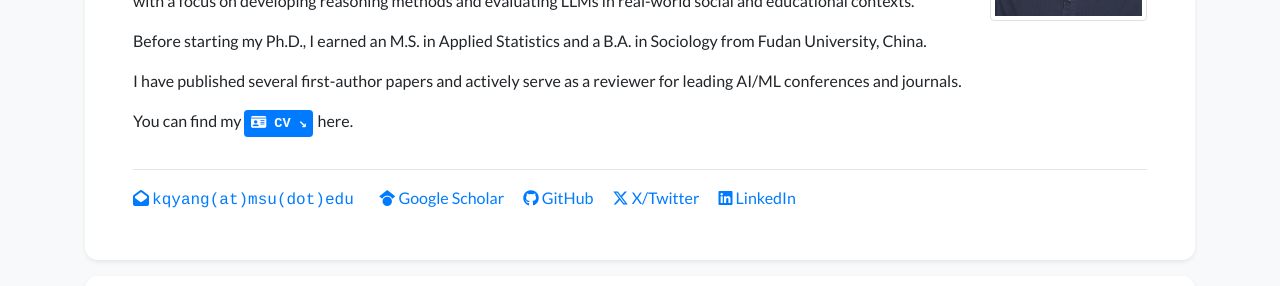
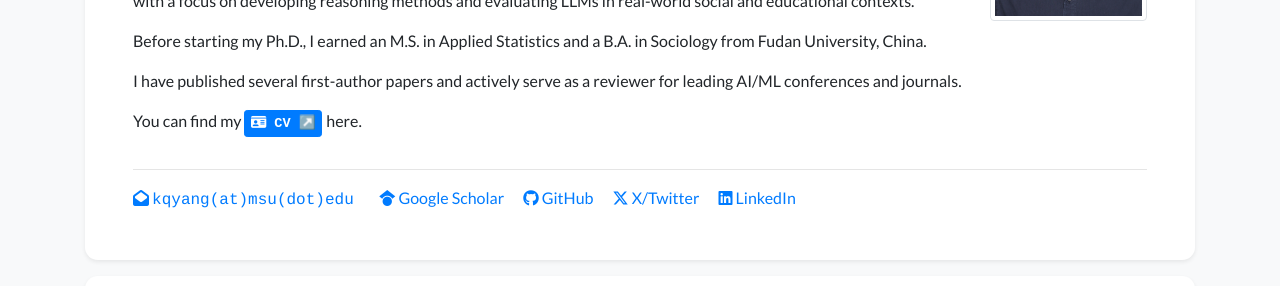
Before and after one commit to KorbinY/korbiny.github.io, a Jekyll site: the page built from index.html, in a window 1280 px wide. Shown: the part 307-593 px from the top of the page. Built offline with Jekyll 4.4.1, drawn with Linux system fonts in a browser that asks for light colours; nearby versions of some CDN libraries; a style sheet for code colours, icons or effects is not loaded.

Commit message:
update bio button function

```diff
--- a/_data/profile.yml
+++ b/_data/profile.yml
@@ -35,7 +35,7 @@ short_bio: >-
     I have published several first-author papers and actively serve as a reviewer for leading AI/ML conferences and journals.
   </p>
   <p>
-    You can find my <a href="/assets/files/My_CV_New.pdf" target="_blank" class="btn btn-sm btn-primary align-baseline" style="padding:0.1em 0.4em;font-size:0.85em;"><i class="fa-solid fa-id-card"></i><span style="font-family:'Courier New',Consolas,monospace;font-weight:bold;">&nbsp;CV&nbsp;&#x2198;</span></a> <img src="/assets/images/empty_300x200.png" alt="CV" style="width:1px;height:1px;opacity:0;vertical-align:middle;">here.
+    You can find my <a href="/assets/files/My_CV_New.pdf" target="_blank" class="btn btn-sm btn-primary align-baseline" style="padding:0.1em 0.4em;font-size:0.85em;"><i class="fa-solid fa-id-card"></i><span class="cv-text">&nbsp;CV&nbsp;</span></a><img src="/assets/images/empty_300x200.png" alt="CV" style="width:1px;height:1px;opacity:0;vertical-align:middle;"> here.
   </p>
 
 
--- a/_layouts/default.html
+++ b/_layouts/default.html
@@ -19,6 +19,7 @@
     <link href="https://fonts.googleapis.com/css2?family=Lato:ital,wght@0,300;0,400;0,700;0,900;1,300;1,400;1,700;1,900&family=Raleway:ital,wght@0,300;0,400;0,500;1,300;1,400;1,500&display=swap" rel="stylesheet">
     <link rel="stylesheet" href="https://cdn.jsdelivr.net/npm/katex@0.16.11/dist/katex.min.css" integrity="sha384-nB0miv6/jRmo5UMMR1wu3Gz6NLsoTkbqJghGIsx//Rlm+ZU03BU6SQNC66uf4l5+" crossorigin="anonymous">
     <link rel="stylesheet" href="{{ '/assets/css/global.css' | relative_url }}">
+    <link rel="stylesheet" href="{{ '/assets/css/custom.css' | relative_url }}">
 </head>
 <body class="bg-light" {{ page.body_attr }}>
     {% include navbar.html %}
--- /dev/null
+++ b/assets/css/custom.css
@@ -0,0 +1,23 @@
+.cv-text {
+  font-family: 'Courier New', Consolas, monospace;
+  font-weight: bold;
+}
+
+/* Default fallback → ">" */
+.cv-text::after {
+  content: ">";
+}
+
+/* Fallback to Unicode up-right arrow (U+2197) */
+@supports (content: "\2197") {
+  .cv-text::after {
+    content: "\2197";
+  }
+}
+
+/* Prefer emoji up-right arrow (U+2197 U+FE0F) */
+@supports (content: "\2197\FE0F") {
+  .cv-text::after {
+    content: "\2197\FE0F";
+  }
+}
```
